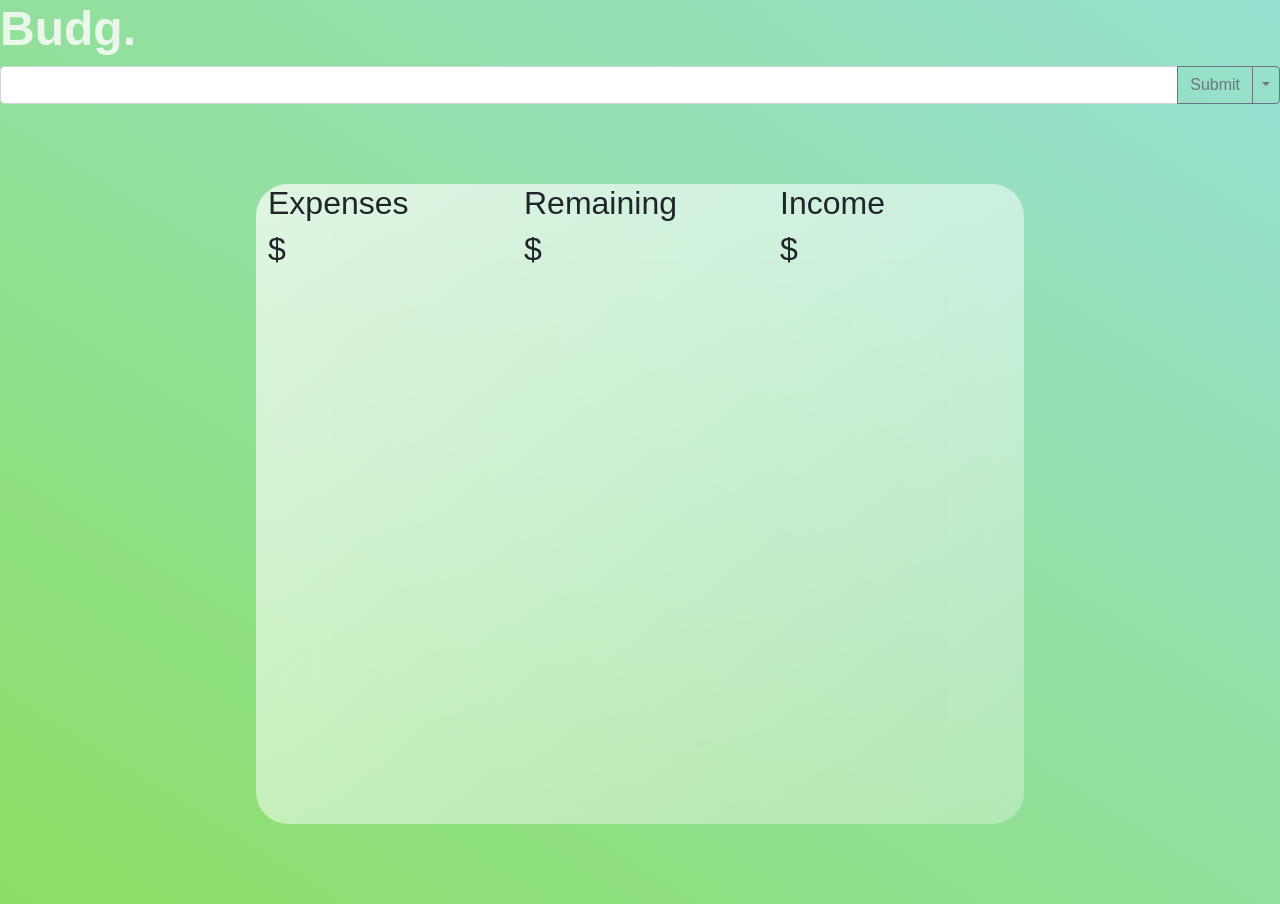
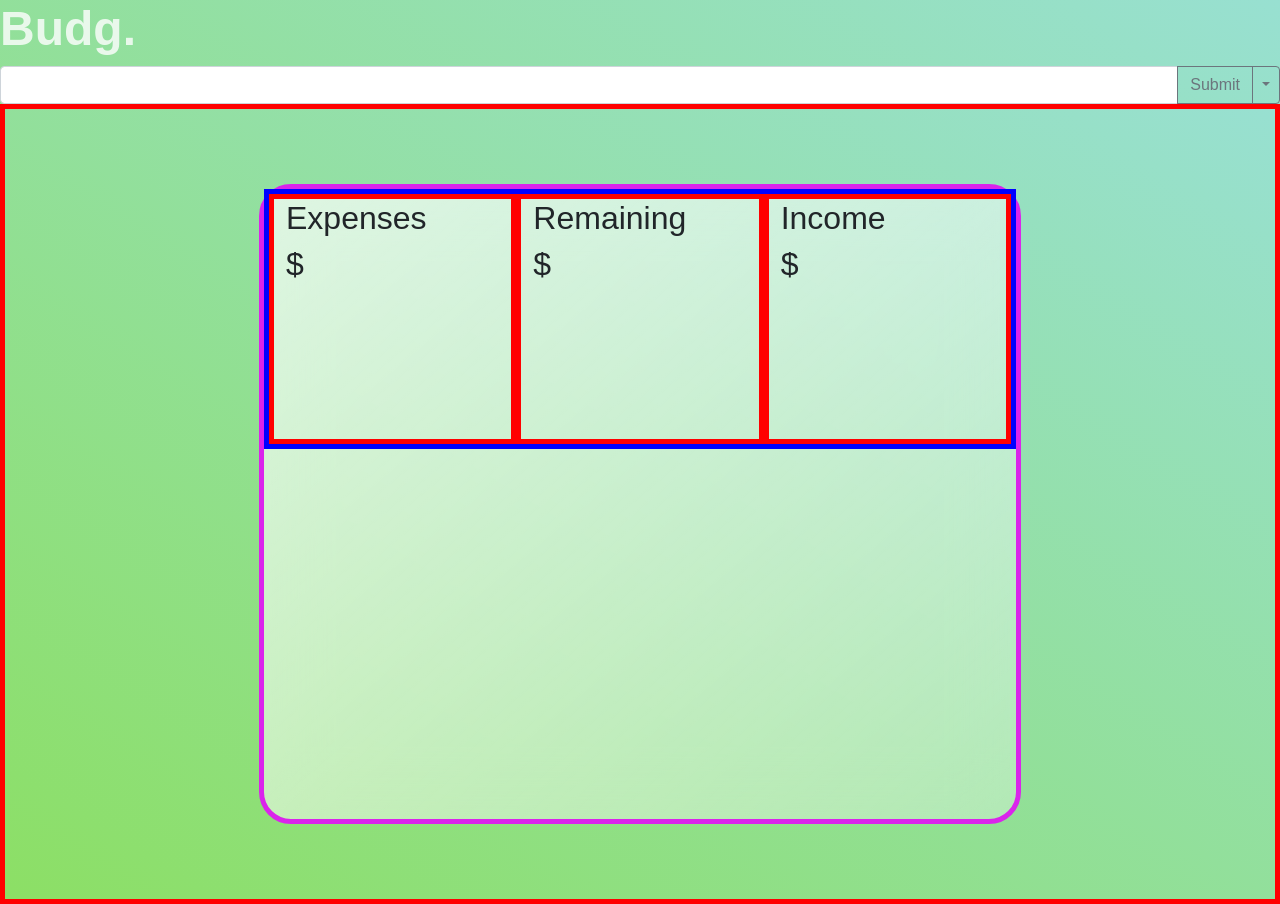
Before and after one commit to vicdubbeld/Budget-App, a PHP site: page / in a window 1280 px wide. Run offline with PHP 8.4, Linux system fonts and the light colour scheme.

Commit message:
bright border colors for all sections/divs

```diff
--- a/index.html
+++ b/index.html
@@ -10,6 +10,7 @@
 </head>
 <body>
     <h1>Budg.</h1>
+    <!-- Add income/expense  -->
     <div class="input-group">
         <input type="text" class="form-control" aria-label="Text input with segmented dropdown button">
         <button type="button" class="btn btn-outline-secondary">Submit</button>
@@ -23,9 +24,6 @@
     </div>
     <main>
         <section class="workspace">
-            <!-- Add income/expense  -->
-
-
             <div class="container">
                 <div class="row">
                 <div class="col-sm">
--- a/style.css
+++ b/style.css
@@ -15,6 +15,9 @@ main{
     display: flex;
     align-items: center;
     justify-content: center;
+    border-color: red;
+    border-width: 5px;
+    border-style: solid;
 }
 h1 {
     color: #ffffff;
@@ -35,4 +38,18 @@ h1 {
     z-index: 2;
     backdrop-filter: blur(2rem);
     display: flex;
+    border-color: rgb(218, 36, 235);
+    border-width: 5px;
+    border-style: solid;
 }
+.row {
+    border-color: blue;
+    border-width: 5px;
+    border-style:solid
+}
+.col-sm{
+    border-color: red;
+    border-width: 5px;
+    border-style: solid;
+    height: 250px;
+}
```
